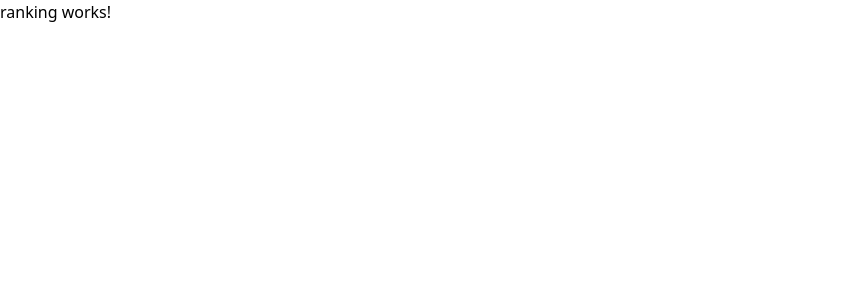
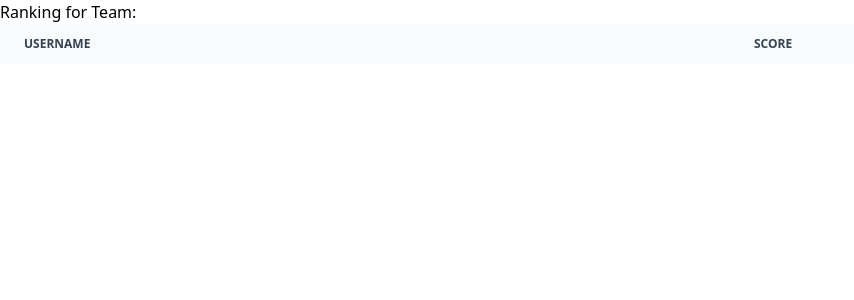
Before and after one commit to nacholangdon/ng-song-guesser-with-signals, an Angular app: page /ranking in a window 1280 px wide. Shown: the top 300 px of the page, without its empty margins (0-854 px from the left). Built offline with nearby package versions, Linux system fonts and the light colour scheme.

Commit message:
feat: add ranking layout

```diff
--- a/src/app/pages/join-a-team/join-a-team.component.ts
+++ b/src/app/pages/join-a-team/join-a-team.component.ts
@@ -24,7 +24,7 @@ export class JoinATeamComponent {
   onSubmit(): void {
     if (this.joinTeamForm.valid) {
       console.log(this.joinTeamForm.value);
-      this._router.navigate(['/ranking']);
+      this._router.navigate(['/ranking'], { queryParams: { teamCode: this.joinTeamForm.get('teamCode')?.value } });
     }
   }
 
--- a/src/app/pages/ranking/ranking.component.html
+++ b/src/app/pages/ranking/ranking.component.html
@@ -1 +1,25 @@
-<p>ranking works!</p>
+<h1>Ranking for Team: {{ teamCode }}</h1>
+<div class="relative overflow-x-auto">
+  <table class="w-full text-sm text-left text-gray-500 dark:text-gray-400">
+    <thead class="text-xs text-gray-700 uppercase bg-gray-50 dark:bg-gray-700 dark:text-gray-400">
+      <tr>
+        <th scope="col" class="px-6 py-3">
+          Username
+        </th>
+        <th scope="col" class="px-6 py-3">
+          Score
+        </th>
+      </tr>
+    </thead>
+    <tbody>
+      <tr class="bg-white border-b dark:bg-gray-800 dark:border-gray-700" *ngFor="let user of users$ | async">
+        <th scope="row" class="px-6 py-4 font-medium text-gray-900 whitespace-nowrap dark:text-white">
+          {{ user.username }}
+        </th>
+        <td class="px-6 py-4">
+          {{ user.score}}
+        </td>
+      </tr>
+    </tbody>
+</table>
+</div>
--- a/src/app/pages/ranking/ranking.component.ts
+++ b/src/app/pages/ranking/ranking.component.ts
@@ -1,5 +1,9 @@
-import { Component } from '@angular/core';
+import { Component, inject, OnInit } from '@angular/core';
 import { CommonModule } from '@angular/common';
+import { ActivatedRoute, Router } from '@angular/router';
+import { UsersService } from 'src/app/core/services/users.service';
+import { map, Observable, of } from 'rxjs';
+import { User } from 'src/app/core/models/user';
 
 @Component({
   selector: 'app-ranking',
@@ -8,6 +12,18 @@ import { CommonModule } from '@angular/common';
   templateUrl: './ranking.component.html',
   styleUrls: ['./ranking.component.scss']
 })
-export class RankingComponent {
+export class RankingComponent implements OnInit {
+  private readonly _router = inject(ActivatedRoute);
+  private readonly _userService = inject(UsersService);
+  users$: Observable<User[]> = of([]);
+  teamCode = '';
 
+  ngOnInit(): void {
+    const teamCode = this._router.snapshot.queryParams['teamCode'];
+
+    this.teamCode = teamCode;
+    this.users$ = this._userService.getUsersByTeamCode(teamCode).pipe(
+      map(users => users.sort((a, b) => a.score > b.score ? -1 : 1))
+    );
+  }
 }
```
